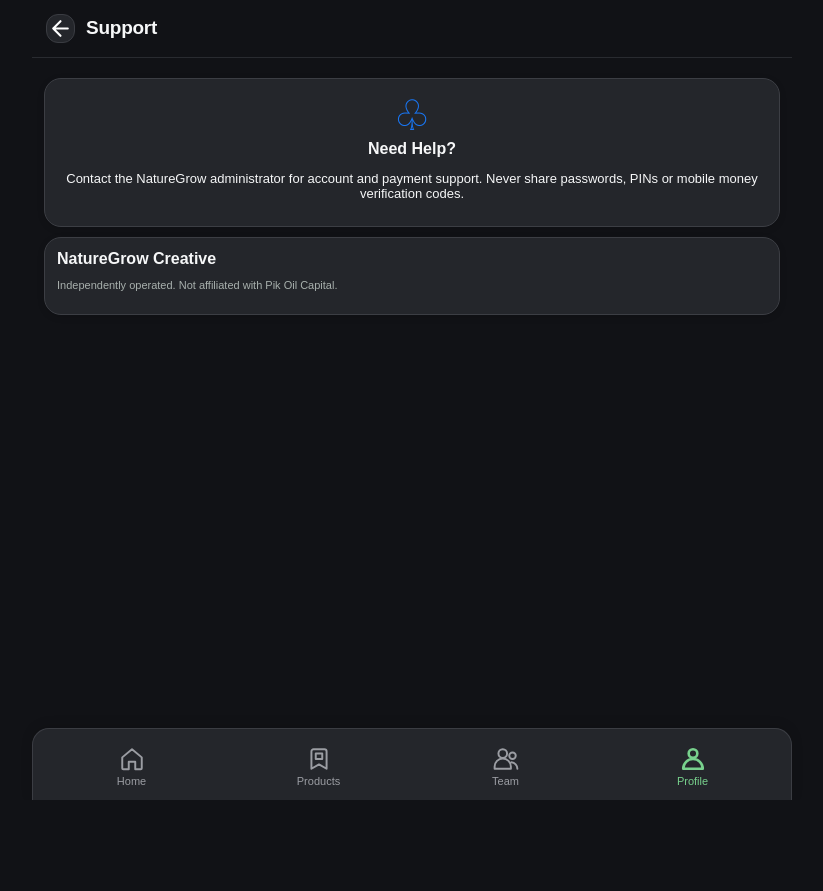
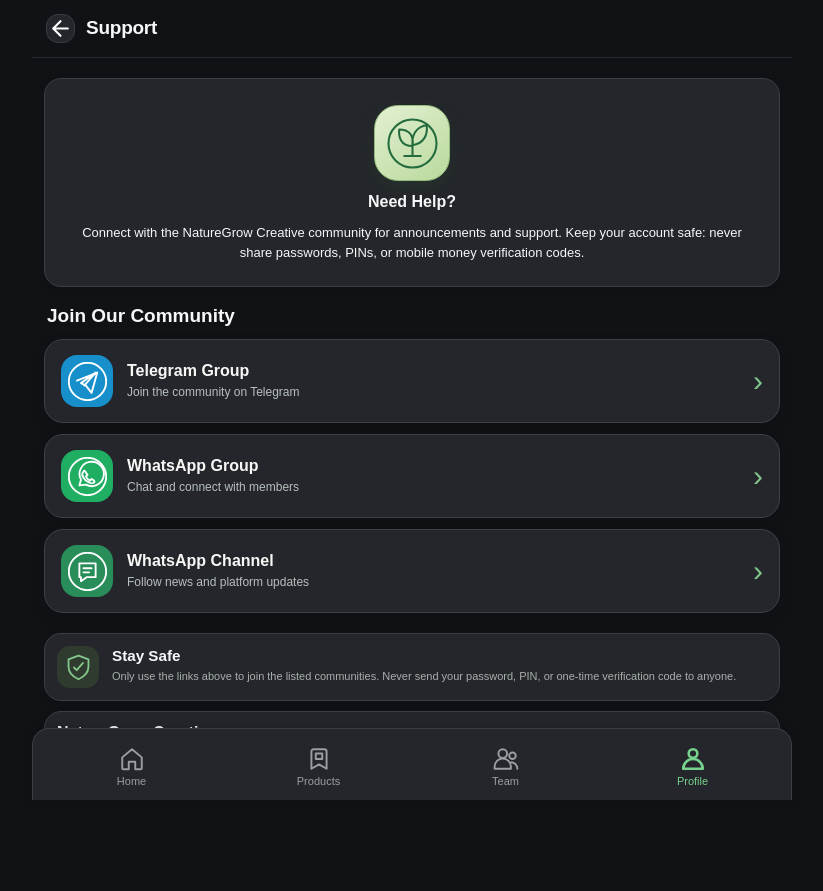
Before and after one commit to forextry298-del/NatureGrow-Creative-, a Flask app: page /support in a window 1280 px wide. Shown: the whole page, without its empty margins (228-1051 px from the left). Before the commit the page ends 800 px from the top, so only its background shows below. Run offline with Flask 3, Linux system fonts and the light colour scheme; the visitor is signed in with stand-in values (Sample User, id 1); data comes from the database, SQL or seed files in the repository.

Commit message:
Add community links and support icons

```diff
--- a/static/style.css
+++ b/static/style.css
@@ -271,3 +271,22 @@ html[data-theme="light"] .muted,
 html[data-theme="light"] .profile-stat small,
 html[data-theme="light"] .profile-stat p,
 html[data-theme="light"] .profile-harvest span{color:#536b50}
+
+/* Support community links: polished icon cards for dark and botanical themes */
+.support-hero{text-align:center;padding:26px 20px 24px;margin-bottom:18px}
+.support-brand-icon{width:76px;height:76px;margin:0 auto 12px;display:grid;place-items:center;border-radius:24px;background:linear-gradient(145deg,#e3f0d2,#b9d99c);border:1px solid #94bd7b;box-shadow:0 7px 18px rgba(43,99,48,.18)}
+.support-brand-icon svg{width:53px;height:53px;fill:none;stroke:#246c3d;stroke-width:2.5;stroke-linecap:round;stroke-linejoin:round}
+.support-hero h2{margin:8px 0 12px}.support-hero p{margin:0;line-height:1.5}
+.support-links-section{margin:18px 0 20px}.support-section-title{font-size:19px;margin:0 0 12px 3px;color:inherit}
+.support-link-card{display:flex;align-items:center;gap:14px;text-decoration:none!important;padding:15px 16px;margin:11px 0;border-radius:19px;border:1px solid #3c4148;background:#24262b;color:#f7f8f6!important;box-shadow:0 5px 14px rgba(0,0,0,.12);transition:transform .15s ease,box-shadow .15s ease}
+.support-link-card:active{transform:scale(.985)}
+.support-link-icon{width:52px;height:52px;flex:0 0 52px;display:grid;place-items:center;border-radius:16px;background:#30343a}
+.support-link-icon svg{width:39px;height:39px;fill:none;stroke:#fff;stroke-width:2.3;stroke-linecap:round;stroke-linejoin:round}
+.telegram-link .support-link-icon{background:#178fca}.whatsapp-link .support-link-icon{background:#1fae62}.channel-link .support-link-icon{background:#288d58}
+.support-link-copy{display:flex;flex-direction:column;gap:4px;min-width:0;flex:1}.support-link-copy strong{font-size:16px;font-weight:750}.support-link-copy small{font-size:12px;line-height:1.35;color:#b7c0bd}.support-link-arrow{font-size:30px;line-height:1;color:#80c58a;padding-left:3px}
+.support-safety{display:flex;align-items:flex-start;gap:13px}.support-safety-icon{width:42px;height:42px;flex:0 0 42px;display:grid;place-items:center;background:#303b30;border-radius:13px}.support-safety-icon svg{width:29px;height:29px;fill:none;stroke:#83c88a;stroke-width:2;stroke-linecap:round;stroke-linejoin:round}.support-safety h3{margin:1px 0 5px}.support-safety p{margin:0;line-height:1.45}.support-about h2{margin-top:0}
+html[data-theme="light"] .support-link-card{background:#fffdf5;color:#174b31!important;border-color:#bdcda8;box-shadow:0 5px 14px rgba(39,73,35,.12)}
+html[data-theme="light"] .support-link-copy small{color:#536b50}
+html[data-theme="light"] .support-link-arrow{color:#267b45}
+html[data-theme="light"] .support-safety-icon{background:#e1ecd4}
+@media(max-width:390px){.support-link-card{gap:10px;padding:13px 12px}.support-link-icon{width:46px;height:46px;flex-basis:46px}.support-link-copy strong{font-size:15px}.support-link-copy small{font-size:11px}}
--- a/templates/support.html
+++ b/templates/support.html
@@ -1 +1,34 @@
-{% extends "base.html" %}{% block heading %}Support{% endblock %}{% block content %}<section class="card center"><div style="font-size:42px;color:#1976f3">♧</div><h2>Need Help?</h2><p>Contact the NatureGrow administrator for account and payment support. Never share passwords, PINs or mobile money verification codes.</p></section><section class="card"><h2>NatureGrow Creative</h2><p class="muted">Independently operated. Not affiliated with Pik Oil Capital.</p></section>{% endblock %}
+{% extends "base.html" %}
+{% block heading %}Support{% endblock %}
+{% block content %}
+<section class="support-hero card">
+  <div class="support-brand-icon" aria-hidden="true">
+    <svg viewBox="0 0 64 64"><circle cx="32" cy="32" r="29"/><path d="M32 46V26M32 35C17 35 15 23 16 15c11 0 18 6 16 20ZM32 30c0-12 8-19 17-20 2 12-4 22-17 24M22 47h20"/></svg>
+  </div>
+  <h2>Need Help?</h2>
+  <p>Connect with the NatureGrow Creative community for announcements and support. Keep your account safe: never share passwords, PINs, or mobile money verification codes.</p>
+</section>
+<section class="support-links-section">
+  <h2 class="support-section-title">Join Our Community</h2>
+  <a class="support-link-card telegram-link" href="https://t.me/+jghgFXQ_7y8wODg8" target="_blank" rel="noopener noreferrer">
+    <span class="support-link-icon" aria-hidden="true"><svg viewBox="0 0 48 48"><circle cx="24" cy="24" r="23"/><path d="m11 23 25-10-7 25-7-9-6-3 18-13-14 16"/></svg></span>
+    <span class="support-link-copy"><strong>Telegram Group</strong><small>Join the community on Telegram</small></span>
+    <span class="support-link-arrow" aria-hidden="true">›</span>
+  </a>
+  <a class="support-link-card whatsapp-link" href="https://chat.whatsapp.com/GL3oTvM3nLg7TGbYJ5reUf?s=cl&amp;p=a&amp;mlu=4&amp;ilr=4&amp;iam=2" target="_blank" rel="noopener noreferrer">
+    <span class="support-link-icon" aria-hidden="true"><svg viewBox="0 0 48 48"><circle cx="24" cy="24" r="23"/><path d="M14 35l2-7a15 15 0 1 1 6 6z"/><path d="M19 18c1-2 2-1 3 1l2 3-2 2c1 3 3 4 5 5l2-2 3 2c1 1 1 2-1 3-2 1-5 0-9-3-4-4-6-8-3-11z"/></svg></span>
+    <span class="support-link-copy"><strong>WhatsApp Group</strong><small>Chat and connect with members</small></span>
+    <span class="support-link-arrow" aria-hidden="true">›</span>
+  </a>
+  <a class="support-link-card channel-link" href="https://whatsapp.com/channel/0029VbEEBNZHgZWWbUdDtk3d" target="_blank" rel="noopener noreferrer">
+    <span class="support-link-icon" aria-hidden="true"><svg viewBox="0 0 48 48"><circle cx="24" cy="24" r="23"/><path d="M14 14h20v17H23l-7 5v-5h-2z"/><path d="M19 20h10M19 25h7"/></svg></span>
+    <span class="support-link-copy"><strong>WhatsApp Channel</strong><small>Follow news and platform updates</small></span>
+    <span class="support-link-arrow" aria-hidden="true">›</span>
+  </a>
+</section>
+<section class="card support-safety">
+  <div class="support-safety-icon" aria-hidden="true"><svg viewBox="0 0 32 32"><path d="M16 3 27 7v8c0 7-4 11-11 14C9 26 5 22 5 15V7z"/><path d="m11 16 3 3 7-8"/></svg></div>
+  <div><h3>Stay Safe</h3><p class="muted">Only use the links above to join the listed communities. Never send your password, PIN, or one-time verification code to anyone.</p></div>
+</section>
+<section class="card support-about"><h2>NatureGrow Creative</h2><p class="muted">Independently operated. Not affiliated with Pik Oil Capital.</p></section>
+{% endblock %}
```
